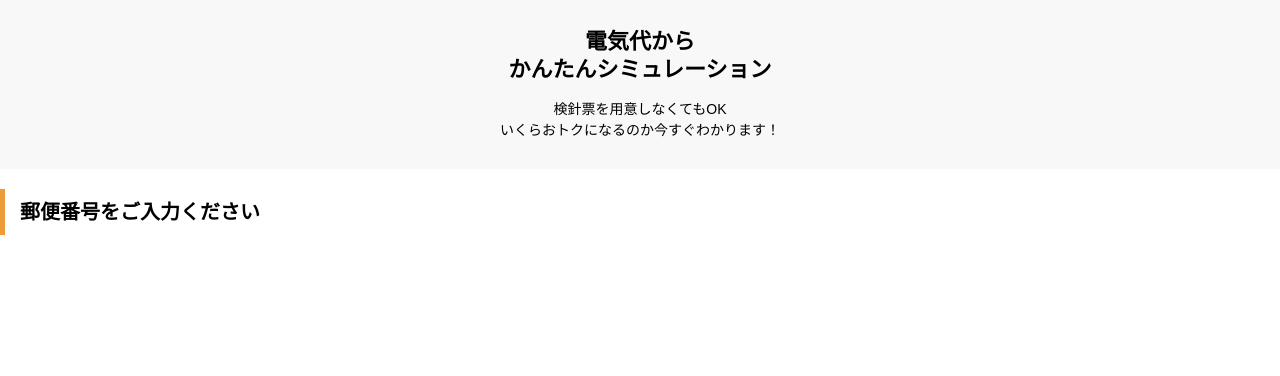
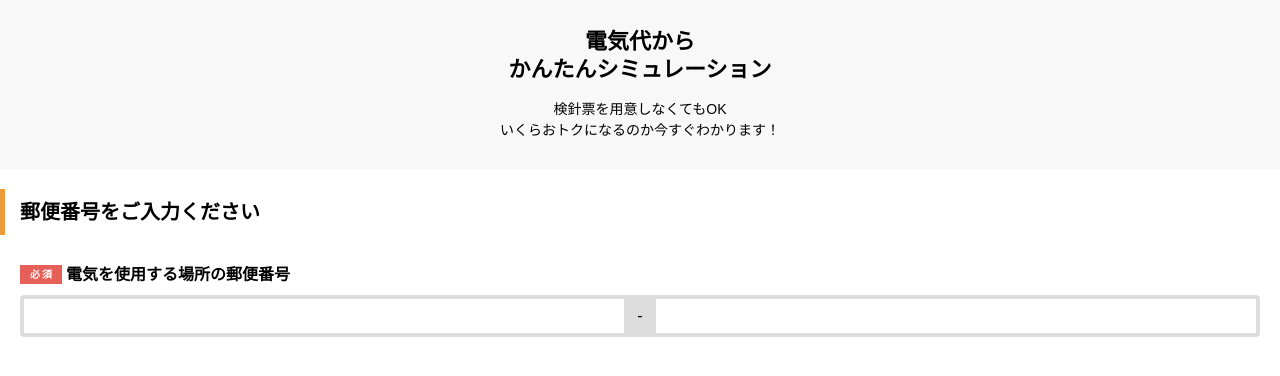
Before and after one commit to enechange/coding-challenge, a React (Create React App) app in the folder frontend_challenge_3/challenges/yuto-ono/: page / in a window 1280 px wide. Shown: the top 376 px of the page. Built offline with nearby package versions, Linux system fonts and the light colour scheme.

Commit message:
郵便番号

```diff
--- a/frontend_challenge_3/challenges/yuto-ono/src/components/Heading.module.scss
+++ b/frontend_challenge_3/challenges/yuto-ono/src/components/Heading.module.scss
@@ -1,5 +1,6 @@
 .heading {
   position: relative;
+  margin-bottom: 28px;
   padding: 8px 0;
   font-size: 20px;
   font-weight: bold;
--- /dev/null
+++ b/frontend_challenge_3/challenges/yuto-ono/src/components/Label.module.scss
@@ -0,0 +1,17 @@
+.label {
+  display: block;
+  margin-bottom: 8px;
+  font-weight: bold;
+}
+
+.required {
+  display: inline-block;
+  margin-right: 4px;
+  padding: 2px 8px;
+  background-color: #e66059;
+  color: #fff;
+  font-size: 10px;
+  text-indent: 2px;
+  letter-spacing: 2px;
+  vertical-align: 2px;
+}
--- /dev/null
+++ b/frontend_challenge_3/challenges/yuto-ono/src/components/Label.tsx
@@ -0,0 +1,17 @@
+import styles from "./Label.module.scss"
+
+type Props = {
+  htmlFor: string
+  required?: boolean
+}
+
+const Label: React.FC<Props> = ({ children, htmlFor, required }) => {
+  return (
+    <label htmlFor={htmlFor} className={styles.label}>
+      {required && <span className={styles.required}>必須</span>}
+      {children}
+    </label>
+  )
+}
+
+export default Label
--- a/frontend_challenge_3/challenges/yuto-ono/src/components/Section.module.scss
+++ b/frontend_challenge_3/challenges/yuto-ono/src/components/Section.module.scss
@@ -1,3 +1,3 @@
 .section {
-  padding: 20px;
+  padding: 20px 20px 40px;
 }
--- /dev/null
+++ b/frontend_challenge_3/challenges/yuto-ono/src/components/ZipComponent.tsx
@@ -0,0 +1,13 @@
+import Label from "./Label"
+import ZipInput from "./ZipInput"
+
+const ZipComponent: React.FC = () => {
+  return (
+    <>
+      <Label htmlFor="zip1" required={true}>電気を使用する場所の郵便番号</Label>
+      <ZipInput name1="zip1" name2="zip2"></ZipInput>
+    </>
+  )
+}
+
+export default ZipComponent
--- /dev/null
+++ b/frontend_challenge_3/challenges/yuto-ono/src/components/ZipInput.module.scss
@@ -0,0 +1,21 @@
+.wrapper {
+  display: flex;
+  align-items: center;
+  justify-content: space-between;
+  padding: 4px;
+  border-radius: 4px;
+  background-color: #dddddd;
+}
+
+.input {
+  padding: 8px 4px;
+  width: calc(50% - 16px);
+  border-style: none;
+  text-align: center;
+  font-size: 16px;
+  font-family: inherit;
+}
+
+.hyphen {
+
+}
--- /dev/null
+++ b/frontend_challenge_3/challenges/yuto-ono/src/components/ZipInput.tsx
@@ -0,0 +1,28 @@
+import styles from "./ZipInput.module.scss"
+
+type Props = {
+  name1: string
+  name2: string
+}
+
+const ZipInput: React.FC<Props> = ({ name1, name2 }) => {
+  return (
+    <div className={styles.wrapper}>
+      <input
+        type="text"
+        id={name1}
+        name={name1}
+        className={styles.input}
+      />
+      <span className={styles.hyphen}>-</span>
+      <input
+        type="text"
+        id={name2}
+        name={name2}
+        className={styles.input}
+      />
+    </div>
+  )
+}
+
+export default ZipInput
--- a/frontend_challenge_3/challenges/yuto-ono/src/components/ZipSection.tsx
+++ b/frontend_challenge_3/challenges/yuto-ono/src/components/ZipSection.tsx
@@ -1,10 +1,12 @@
 import Heading from "./Heading"
 import Section from "./Section"
+import ZipComponent from "./ZipComponent"
 
 const ZipSection: React.FC = () => {
   return (
     <Section>
       <Heading>郵便番号をご入力ください</Heading>
+      <ZipComponent />
     </Section>
   )
 }
```
